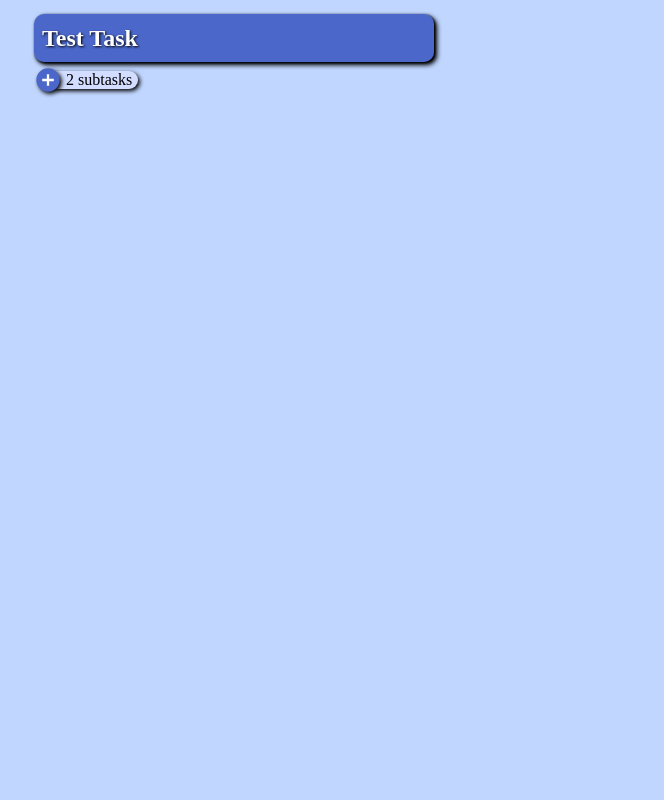
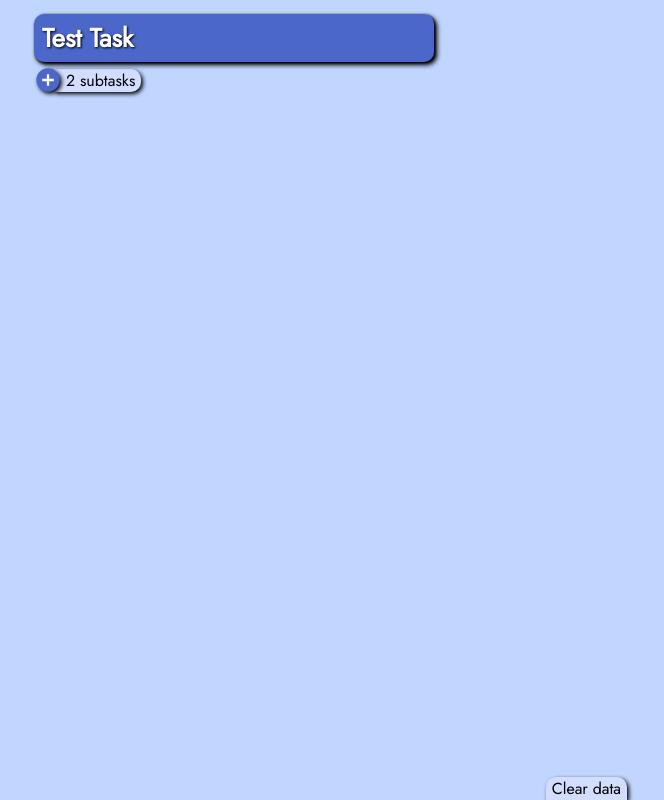
Before and after one commit to pmcrockett/Duelist, a plain HTML site: page index.html in a window 1280 px wide. Shown: the whole page, without its empty margins (313-977 px from the left). Drawn offline with Linux system fonts and the light colour scheme.

Commit message:
Add fonts and clear data button

```diff
--- a/index.html
+++ b/index.html
@@ -10,8 +10,6 @@
 </head>
 <body>
     <div class="task-bin"></div>
-    <!-- <div class="card-input">
-        <input type="text">
-    </div> -->
+    <div class="clear-data">Clear data</div>
 </body>
 </html>
--- a/style.css
+++ b/style.css
@@ -1,3 +1,18 @@
+@font-face {
+    font-family: Assistant-Reg;
+    src: url(./Assistant-Regular.ttf);
+}
+
+@font-face {
+    font-family: Jost-Reg;
+    src: url(./Jost-Regular.ttf);
+}
+
+@font-face {
+    font-family: Spline-Sans-Mono-Reg;
+    src: url(./SplineSansMono-Regular.ttf);
+}
+
 * {
     margin: 0px;
 }
@@ -31,8 +46,10 @@
         calc(var(--input-card-margin) * 2));
     --input-field-half-width: calc(calc(var(--input-card-max-width) * 0.5) -
         calc(var(--input-card-margin) * 2));
+    --title-font-size: 26px;
     /* width: 100vw; */
     user-select: none;
+    font-family: Jost-Reg, Arial, Helvetica, sans-serif;
 }
 
 body {
@@ -71,6 +88,14 @@ body {
     justify-self: center;
     position: fixed;
     top: 10vh;
+}
+
+.card-editable:not(.card-title), fieldset > label {
+    font-family: Assistant-Reg, Arial, Helvetica, sans-serif;
+}
+
+input, textarea {
+    font-family: Spline-Sans-Mono-Reg, Arial, Helvetica, sans-serif;
 }
 
 input, textarea, fieldset {
@@ -176,6 +201,7 @@ input[type="checkbox"] {
 .task-bin {
     /* grid-area: 1 / 1 / 4 / 4; */
     grid-area: 1 / 2 / 2 / 3;
+    margin-bottom: 14px;
     /* isolation: isolate; */
     /* position: relative;
     z-index: 0; */
@@ -208,11 +234,13 @@ input[type="checkbox"] {
     grid-area: 1 / 1 / 2 / 2;
     display: grid;
     grid-template-columns: min-content min-content auto;
+    align-items: center;
 }
 
 .card-title {
     grid-area: 1 / 3 / 2 / 4;
     filter: var(--shadow-s);
+    font-size: var(--title-font-size);
 }
 
 .card-title,
@@ -244,8 +272,8 @@ input[type="checkbox"] {
 
 .priority-img, .progress-img {
     fill: var(--card-bg-hover-col);
-    width: 24px;
-    height: 24px;
+    width: var(--title-font-size);
+    height: var(--title-font-size);
     filter: var(--shadow-s);
 }
 
@@ -276,8 +304,12 @@ input[type="checkbox"] {
 }
 
 .task-bin:not(.freeze) .task-expand-img:hover,
-.task-bin:not(.freeze) .subtasks-plus-img:hover {
+.task-bin:not(.freeze) .subtasks-header:hover > .subtasks-plus-img {
     fill: var(--card-header-hover-col);
+}
+
+.task-bin:not(.freeze) .subtasks-header:hover > .subtasks-text {
+    background-color: var(--card-bg-hover-col);
 }
 
 .task-bin:not(.freeze) .card-header-div.hover-possible:hover > .edit-task-img {
@@ -355,7 +387,7 @@ input[type="checkbox"] {
 .subtasks-header {
     /* color: var(--card-header-col); */
     margin: 4px 0px 4px 0px;
-    max-width: fit-content;
+    width: fit-content;
     display: grid;
     column-gap: 4px;
     grid-template-columns: min-content auto;
@@ -481,3 +513,20 @@ input[type="checkbox"] {
     fill: var(--card-bg-hover-col);
     width: 12px;
 }
+
+.clear-data {
+    position: fixed;
+    bottom: 0px;
+    right: max(0px, calc(calc(100vw * 0.5) - 300px));
+    z-index: 10;
+
+    background-color: var(--card-bg-col);
+    border-radius: 10px 10px 0px 0px;
+    width: fit-content;
+    padding: 0px 6px 0px 6px;
+    filter: var(--shadow-l);
+}
+
+.task-bin:not(.freeze) + .clear-data:hover {
+    background-color: var(--card-bg-hover-col);
+}
```
Also changed, not shown: Assistant-Regular.ttf (added), Jost-Regular.ttf (added), SplineSansMono-Regular.ttf (added), 2 other files.
